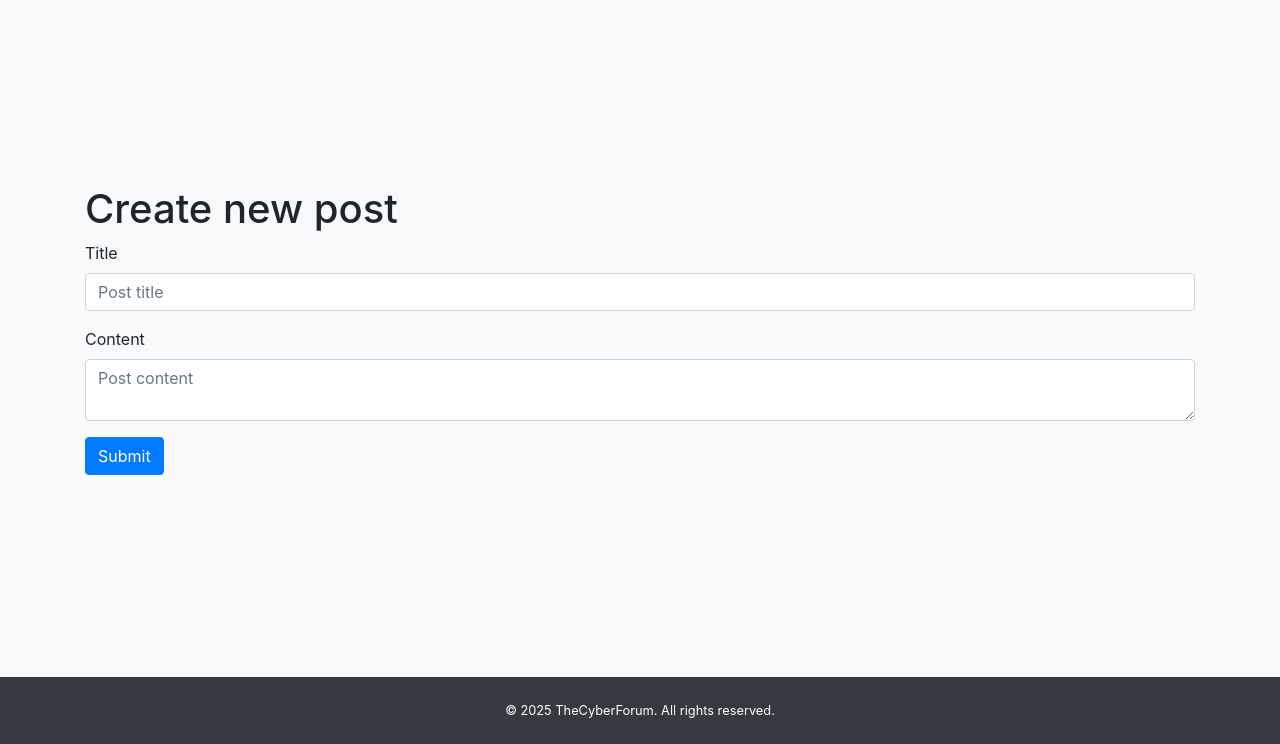
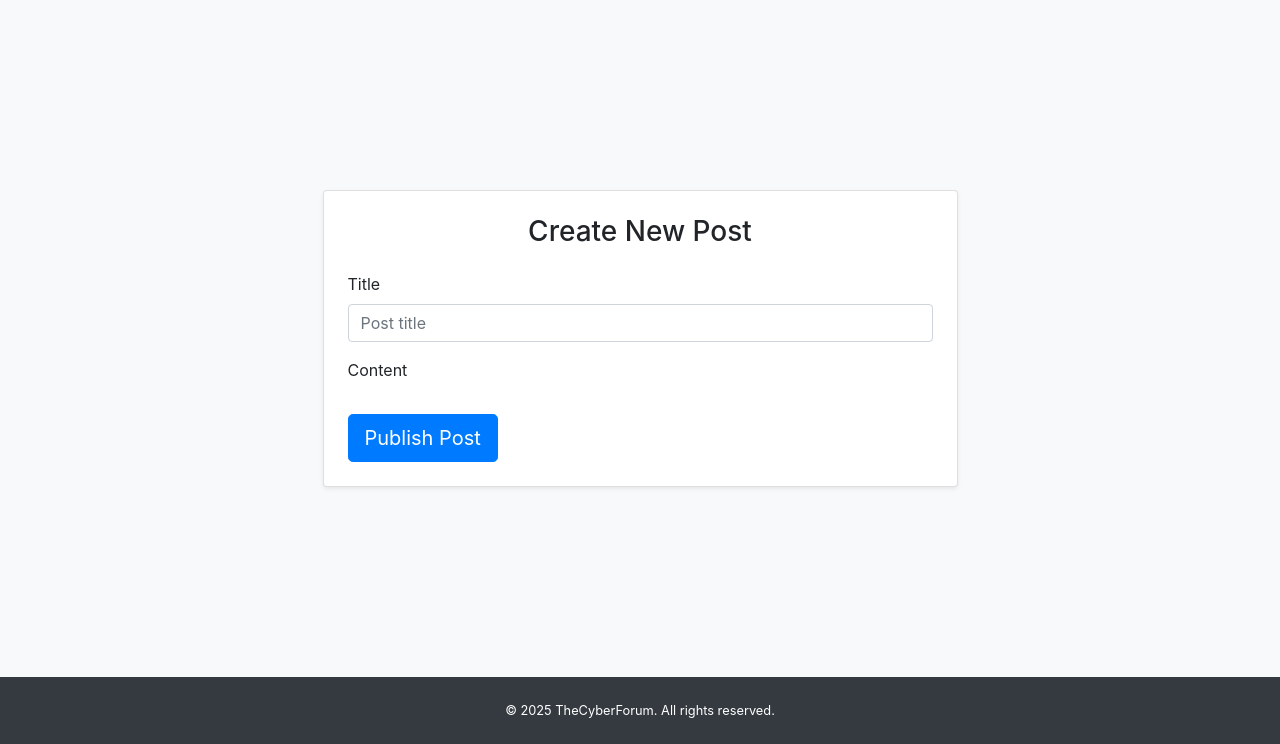
Before and after one commit to udujoel/flask_blog, a Flask app: page /create in a window 1280 px wide. Shown: the part 56-800 px from the top of the page. Run offline with Flask 3, Linux system fonts and the light colour scheme; some libraries are stand-ins or nearby versions.

Commit message:
Add Trix Editor for WYSIWYG content editing in post creation and comment forms

```diff
--- a/templates/base.html
+++ b/templates/base.html
@@ -9,6 +9,8 @@
   <!-- Bootstrap CSS -->
   <link rel="stylesheet" href="https://stackpath.bootstrapcdn.com/bootstrap/4.3.1/css/bootstrap.min.css"
     integrity="sha384-ggOyR0iXCbMQv3Xipma34MD+dH/1fQ784/j6cY/iJTQUOhcWr7x9JvoRxT2MZw1T" crossorigin="anonymous" />
+<!-- Trix Editor CSS -->
+<link rel="stylesheet" href="https://cdn.jsdelivr.net/npm/trix@2.1.0/dist/trix.min.css">
 
   <title>{% block title %} {% endblock %}</title>
 </head>
@@ -83,6 +85,10 @@
   <script src="https://stackpath.bootstrapcdn.com/bootstrap/4.3.1/js/bootstrap.min.js"
     integrity="sha384-JjSmVgyd0p3pXB1rRibZUAYoIIy6OrQ6VrjIEaFf/nJGzIxFDsf4x0xIM+B07jRM"
     crossorigin="anonymous"></script>
+
+    <!-- Trix Editor JS -->
+    <script src="https://cdn.jsdelivr.net/npm/trix@2.1.0/dist/trix.umd.min.js"></script>
+
 </body>
 
 </html>
--- a/templates/create.html
+++ b/templates/create.html
@@ -1,32 +1,36 @@
+
 {% extends 'base.html' %}
 
 {% block content %}
-<h1> {% block title %} Create new post {% endblock %}</h1>
-
-<form method="post">
-    <div class="form-group">
-        <label for="title"> Title </label>
-        <input type="text" name="title"
-            placeholder="Post title" class="form-control"
-            value="{{ request.form['title']}}"></input>
-
+<div class="row justify-content-center align-items-center min-vh-70">
+  <div class="col-lg-7 col-md-9">
+    <div class="card shadow-sm mt-5 mb-5">
+      <div class="card-body p-4">
+        <h1 class="h3 mb-4 text-center">Create New Post</h1>
+        <form method="post">
+          <div class="form-group mb-3">
+            <label for="title" class="form-label fw-semibold">Title</label>
+            <input
+              type="text"
+              name="title"
+              id="title"
+              placeholder="Post title"
+              class="form-control"
+              value="{{ request.form['title'] if request.form.get('title') else '' }}"
+              required>
+          </div>
+          <div class="form-group mb-4">
+            <label class="form-label fw-semibold">Content</label>
+            <!-- Trix Editor for WYSIWYG content -->
+            <input id="content" type="hidden" name="content" value="{{ request.form['content'] if request.form.get('content') else '' }}">
+            <trix-editor input="content" class="bg-white"></trix-editor>
+          </div>
+          <div class="d-grid">
+            <button type="submit" class="btn btn-primary btn-lg">Publish Post</button>
+          </div>
+        </form>
+      </div>
     </div>
-
-    <div class="form-group">
-        <label for="content"> Content </label>
-        <textarea type="text" name="content"
-            placeholder="Post content" class="form-control"
-            value="{{ request.form['content']}}"></textarea>
-
-    </div>
-
-    <div class="form-group">
-        <button type="submit" class="btn btn-primary"> Submit </button>
-
-
-    </div>
-
-</form>
-
-
+  </div>
+</div>
 {% endblock %}
--- a/templates/post.html
+++ b/templates/post.html
@@ -45,10 +45,12 @@
 
         <!-- Comment form (shown if user is logged in) -->
         {% if session.username %}
-        <form action="{{ url_for('add_comment', post_id=post.id) }}" method="post" class="mb-1 justify-content-center"  style="max-width: 800px; max-height: 300px; margin: 0 auto;">
+        <form action="{{ url_for('add_comment', post_id=post.id) }}" method="post" class="mb-1 justify-content-center"
+            style="max-width: 800px; max-height: 300px; margin: 0 auto;">
           <div class="mb-3">
             <label for="comment" class="form-label">Add a comment:</label>
-            <textarea id="comment" name="comment" class="form-control" rows="3" required></textarea>
+            <input id="comment" type="hidden" name="comment" value="{{ request.form['comment'] if request.form.get('comment') else '' }}">
+            <trix-editor input="comment" class="bg-white"></trix-editor>
           </div>
           <div class="d-grid d-md-flex justify-content-md-end">
             <button type="submit" class="btn btn-primary btn-sm">Post Comment</button>
```
